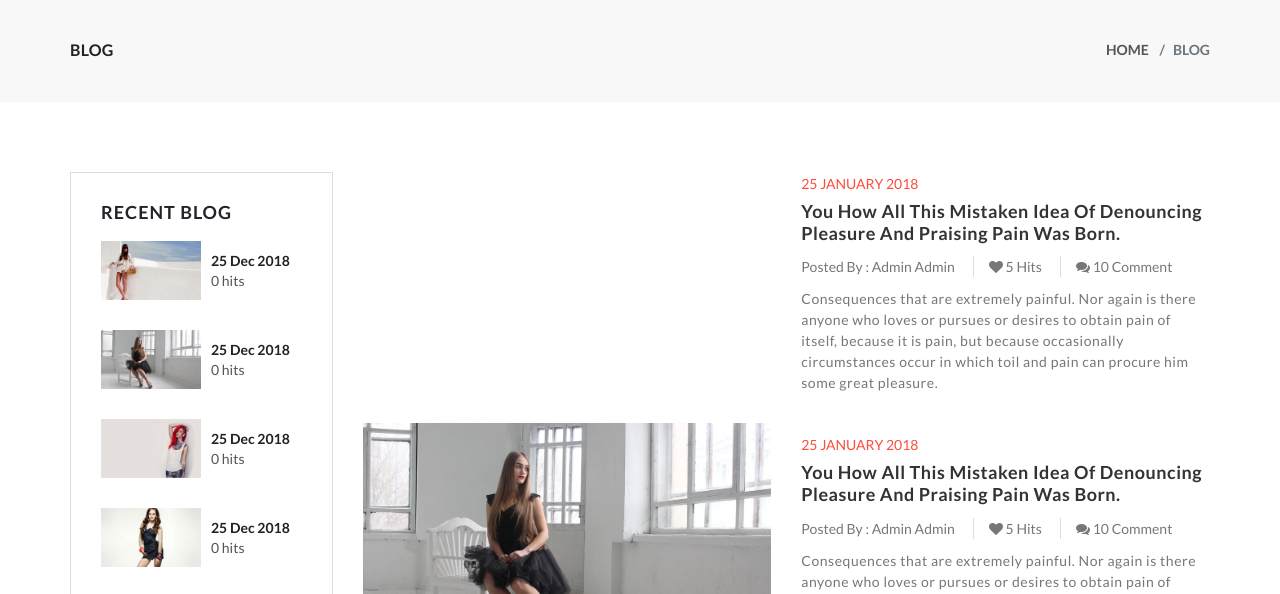
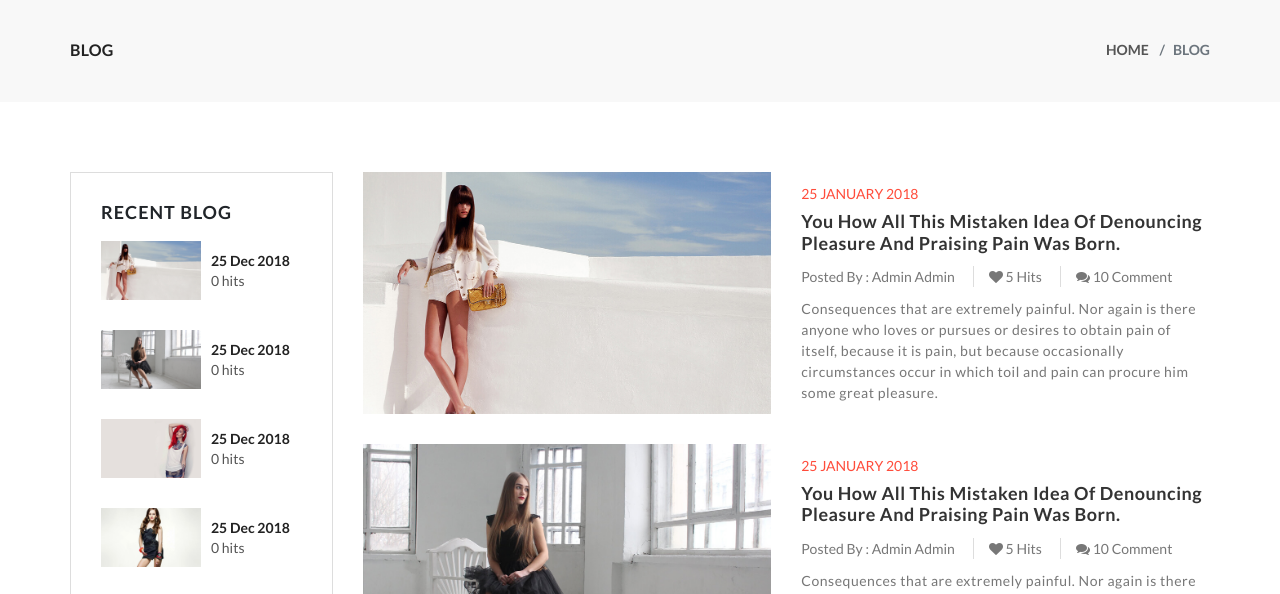
Before and after one commit to windmh/multikart_themes, a plain HTML site: page blog-page.html in a window 1280 px wide. Shown: the part 164-758 px from the top of the page. Drawn offline with nearby package versions, Linux system fonts and the light colour scheme; the site is published under a folder, as on GitHub Pages, so addresses that start at the root find nothing.

Commit message:
update blog-page2

```diff
--- a/blog-page.html
+++ b/blog-page.html
@@ -1145,7 +1145,7 @@
                     <div class="blog-media">
                         <div class="blog-left">
                             <a href="#">
-                                <img src="/img/blog5.jpg" alt="">
+                                <img src="./img/blog5.jpg" alt="">
                             </a>
                         </div>
                         <div class="blog-right">
```
